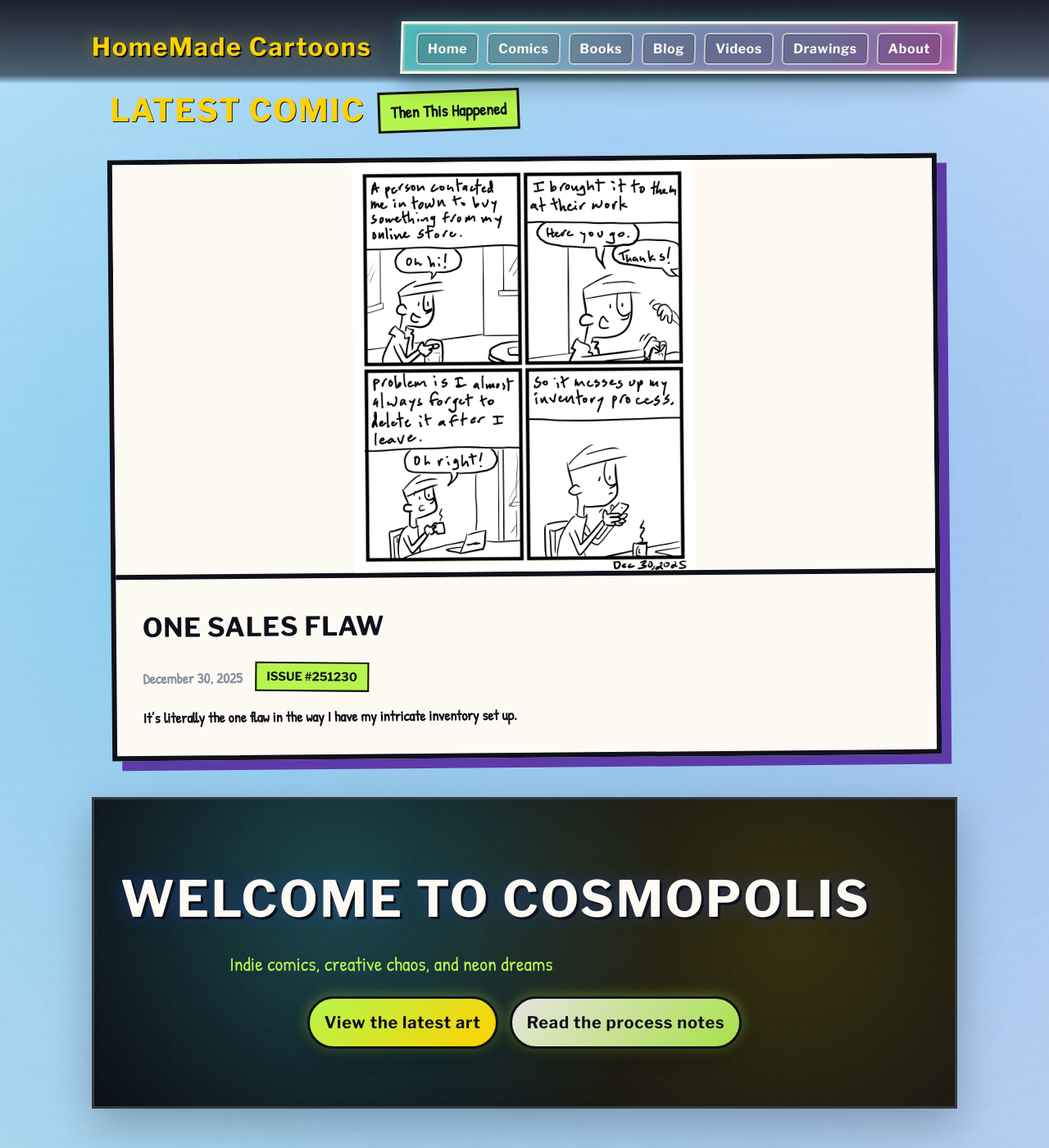
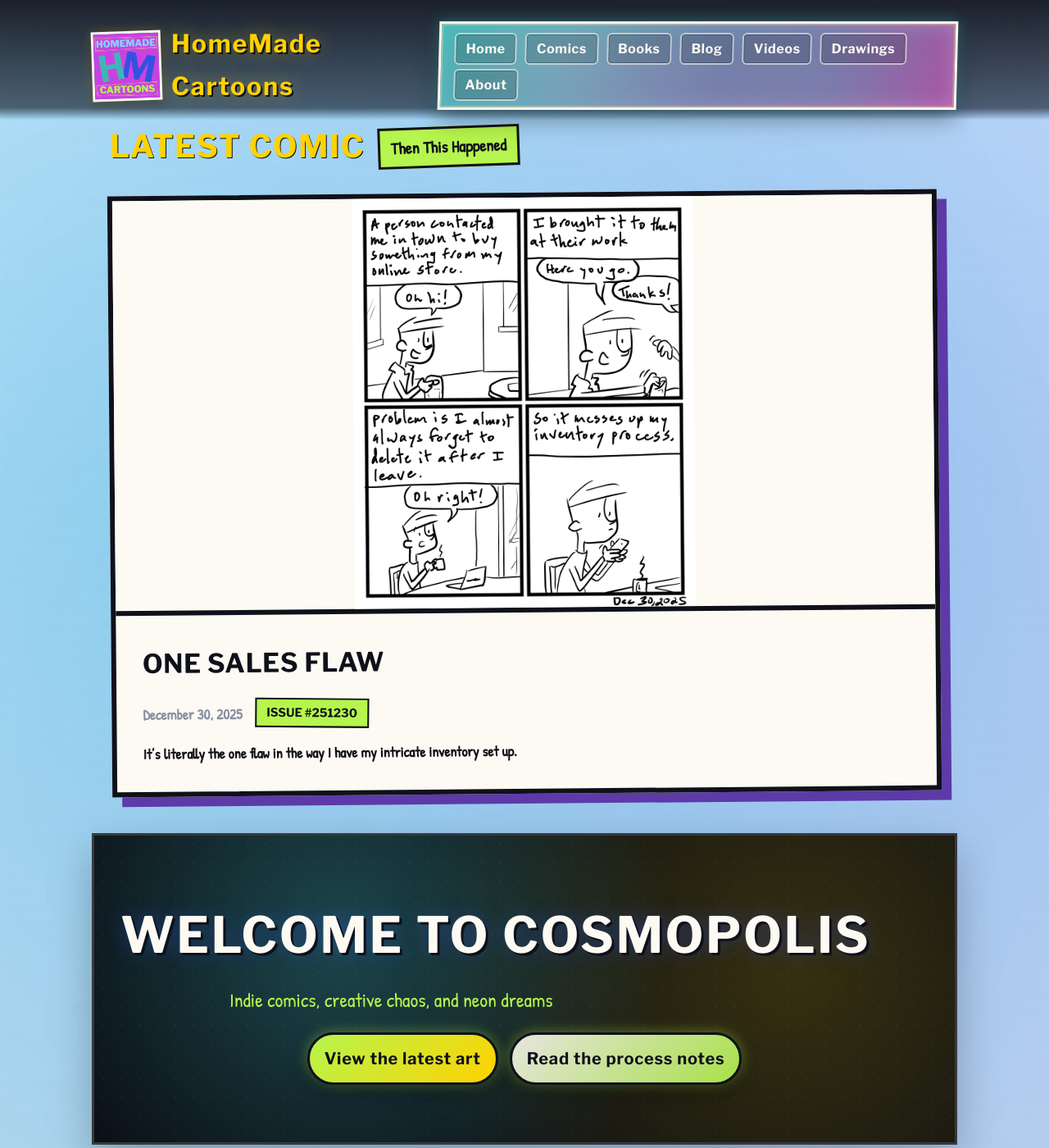
Before and after one commit to tmray/neon-noir-city-cartoon-site, a Jekyll site: the page built from index.html, in a window 1280 px wide and 1400 px high. Shown: the whole window at 82% size. Built offline with Jekyll 4.4.1, drawn with Linux system fonts in a browser that asks for light colours.

Commit message:
added logo to nav
created a logo image and added it to the navigation design

```diff
--- a/_includes/header.html
+++ b/_includes/header.html
@@ -1,6 +1,9 @@
 <header class="site-header">
   <nav class="site-nav container">
-    <a href="{{ '/' | relative_url }}" class="site-logo">{{ site.title }}</a>
+    <a href="{{ '/' | relative_url }}" class="site-logo">
+      <img src="{{ '/assets/images/logo/homemade-cartoons-logo-300px.png' | relative_url }}" alt="{{ site.title }}" class="site-logo__img">
+      <span class="site-logo__text">{{ site.title }}</span>
+    </a>
     <div class="nav-sign">
       <div class="nav-sign__glow"></div>
       <ul class="nav-menu">
--- a/assets/css/main.css
+++ b/assets/css/main.css
@@ -99,11 +99,31 @@ h3 { font-size: 1.7rem; }
 }
 
 .site-logo {
+  display: flex;
+  align-items: center;
+  gap: 12px;
   font-size: 1.9rem;
   color: var(--goldenrod);
   text-shadow: 2px 2px 0 var(--heavy-ink), 0 0 24px rgba(255,210,0,0.4);
   letter-spacing: 0.06em;
   font-family: 'Libre Franklin', sans-serif;
+}
+
+.site-logo__img {
+  width: 85px;
+  height: 85px;
+  border: 3px solid var(--paper-white);
+  box-shadow: 0 4px 12px rgba(0,0,0,0.3), 0 0 14px rgba(255,210,0,0.25);
+  transform: rotate(-2deg);
+  transition: transform 0.2s ease;
+}
+
+.site-logo:hover .site-logo__img {
+  transform: rotate(0deg) scale(1.05);
+}
+
+.site-logo__text {
+  display: inline-block;
 }
 
 .nav-sign {
```
Also changed, not shown: assets/images/logo/homemade-cartoons-logo-300px.png (added).
